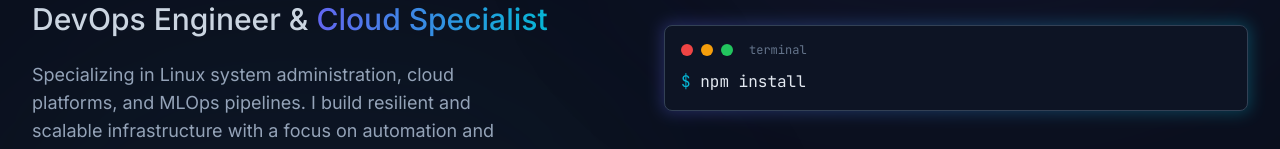
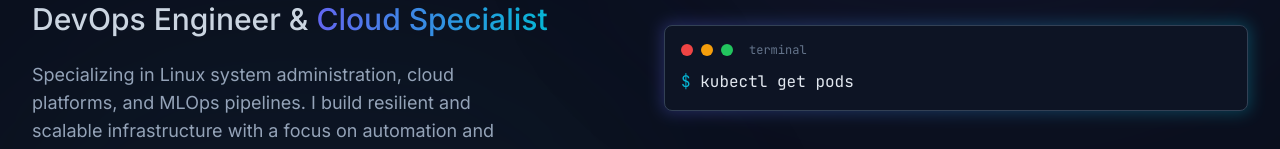
Before and after one commit to rabbia67/rabbia67.github.io, a React (Vite) app: page / in a window 1280 px wide. Shown: the part 392-541 px from the top of the page. Built offline with nearby package versions, Linux system fonts and the light colour scheme.

Commit message:
Update terminal animation with advanced DevOps commands

```diff
--- a/src/components/sections/Hero.tsx
+++ b/src/components/sections/Hero.tsx
@@ -6,11 +6,15 @@ import TerminalEffect from '../ui/TerminalEffect';
 
 const Hero: React.FC = () => {
   const commands = [
-    'cd jahangir-portfolio',
-    'npm install',
-    'npm run build',
-    'npm start',
-    'Deployment successful! Welcome to my portfolio...'
+    'kubectl get pods -n production | grep -i error',
+    'docker-compose -f stack.yml up -d --scale api=3',
+    'aws eks update-kubeconfig --region us-west-2 --name prod-cluster',
+    'helm upgrade --install prometheus prometheus-community/prometheus',
+    'terraform apply -var-file=prod.tfvars -auto-approve',
+    'git commit -am "fix: resolve memory leak in API service" && git push',
+    'ansible-playbook -i inventory/prod deploy.yml --tags="security,monitoring"',
+    'k9s -n monitoring',
+    'Systems operational. All services green. Welcome to my portfolio...'
   ];
 
   return (
```
